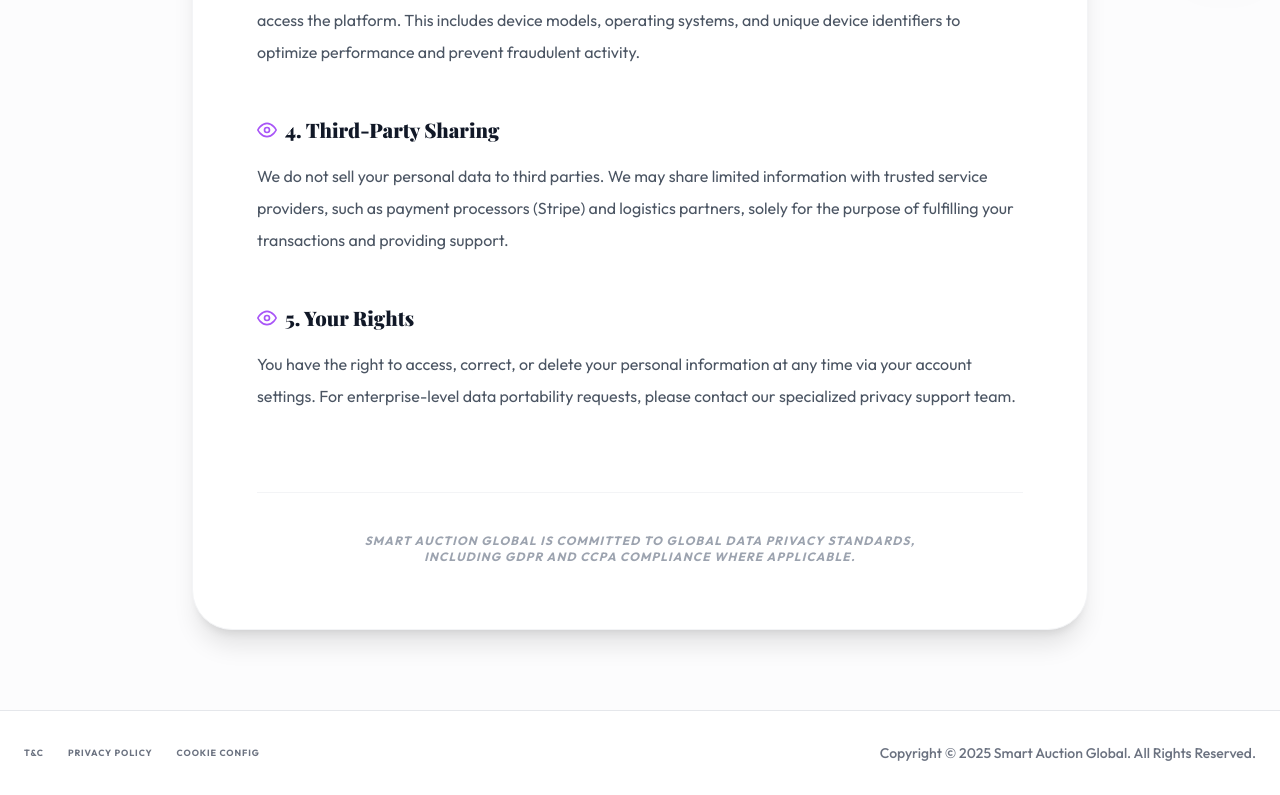
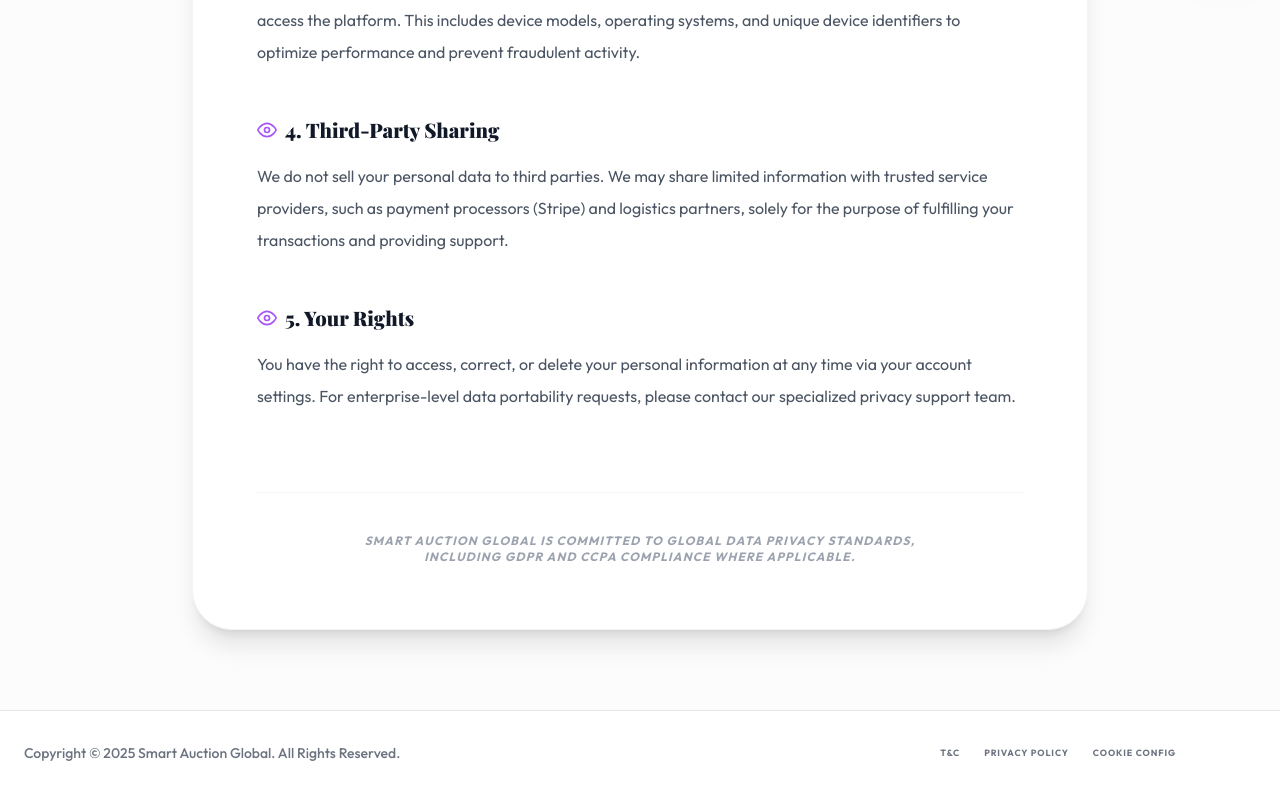
Before and after one commit to subhan-1212s/Auction-Website, a React (Vite) app in the folder client/: page /privacy in a window 1280 px wide. Shown: the part 826-1621 px from the top of the page. Built offline with nearby package versions, Linux system fonts and the light colour scheme; a web font is replaced by a local one.

Commit message:
UI: Swap Footer Copyright and Links position on desktop

```diff
--- a/client/src/components/Footer.jsx
+++ b/client/src/components/Footer.jsx
@@ -5,7 +5,7 @@
     return (
         <footer className="bg-white py-8 text-[10px] md:text-[11px] text-gray-500 border-t border-gray-200">
             <div className="max-w-[1440px] mx-auto px-6 flex flex-col sm:flex-row justify-between items-center gap-6 text-center sm:text-left">
-                <p className="text-gray-500 font-medium text-xs md:text-sm text-center md:text-left order-2 md:order-1">
+                <p className="text-gray-500 font-medium text-xs md:text-sm text-center md:text-left order-2 md:order-none">
                     Copyright &copy; {new Date().getFullYear()} Smart Auction Global. All Rights Reserved.
                 </p>    <div className="flex gap-6 font-bold uppercase tracking-widest text-[9px] sm:pr-20">
                     <Link to="/terms" className="hover:text-[#D4AF37] transition-all">T&C</Link>
```
